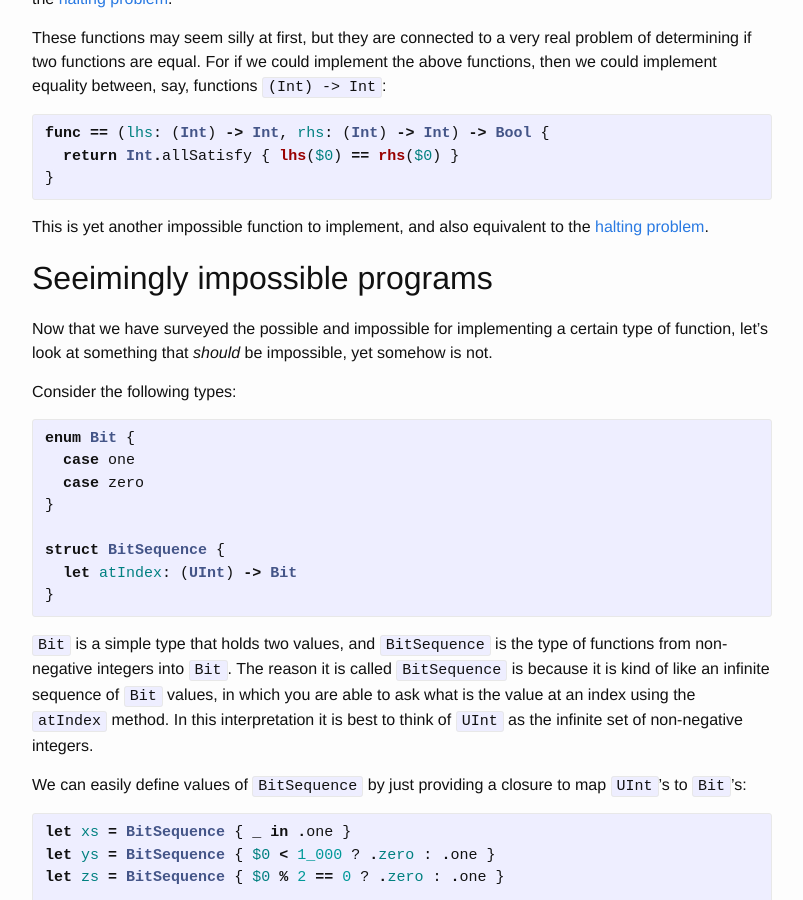
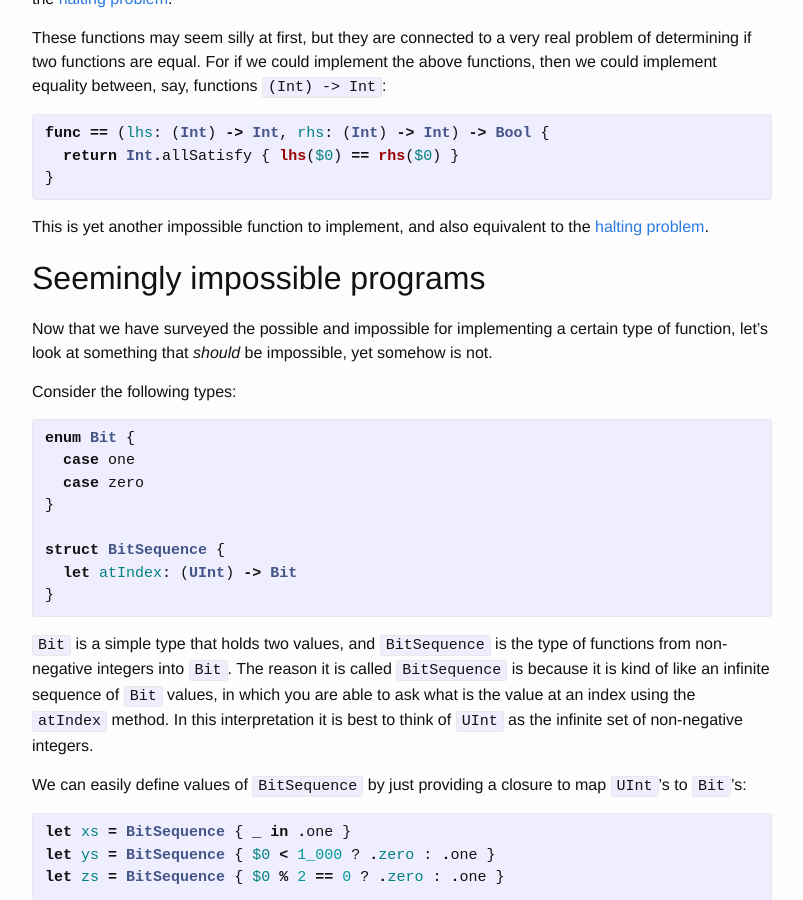
Before and after one commit to mbrandonw/mbrandonw.github.io, a Jekyll site: the page built from _posts/2018-12-05-seemingly-impossible.md, in a window 1280 px wide and 900 px high, scrolled down 4274 px. Shown: the whole window, without its empty margins (238-1041 px from the left). Built offline with Jekyll 4.4.1, drawn with Linux system fonts in a browser that asks for light colours; formulas are drawn with MathJax 3; comment, search, counter and statistics services are not loaded.

Commit message:
typo fixes

```diff
--- a/_posts/2018-12-05-seemingly-impossible.md
+++ b/_posts/2018-12-05-seemingly-impossible.md
@@ -174,7 +174,7 @@ func == (lhs: (Int) -> Int, rhs: (Int) -> Int) -> Bool {
 
 This is yet another impossible function to implement, and also equivalent to the [halting problem](https://en.wikipedia.org/wiki/Halting_problem).
 
-## Seeimingly impossible programs
+## Seemingly impossible programs
 
 Now that we have surveyed the possible and impossible for implementing a certain type of function, let's look at something that _should_ be impossible, yet somehow is not.
 
```
Also changed, not shown: other parts of _posts/2018-12-05-seemingly-impossible.md (+1 -1 lines).
